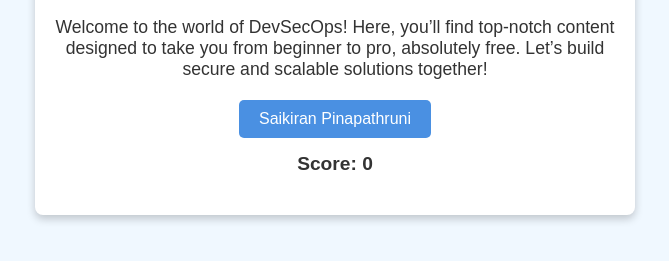
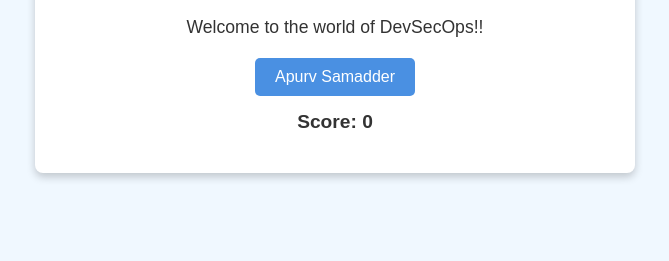
Before and after one commit to ApurvDevops/first, a plain HTML site: page index.html in a window 1280 px wide. Shown: the part 191-452 px from the top of the page, without its empty margins (305-974 px from the left). Drawn offline with Linux system fonts and the light colour scheme.

Commit message:
Update index.html

```diff
--- a/index.html
+++ b/index.html
@@ -13,8 +13,8 @@
             <h2>I'm teaching DevSecOps for free – Join and elevate your skills!</h2>
         </header>
         <main>
-            <p>Welcome to the world of DevSecOps! Here, you’ll find top-notch content designed to take you from beginner to pro, absolutely free. Let’s build secure and scalable solutions together!</p>
-            <button onclick="scorekeeper.addScore()">Saikiran Pinapathruni</button>
+            <p>Welcome to the world of DevSecOps!!</p>
+            <button onclick="scorekeeper.addScore()">Apurv Samadder</button>
             <p class="score-display">Score: <span id="score">0</span></p>
         </main>
     </div>
```
